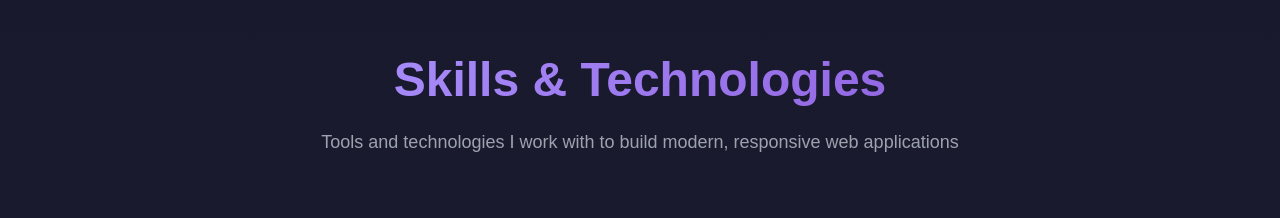
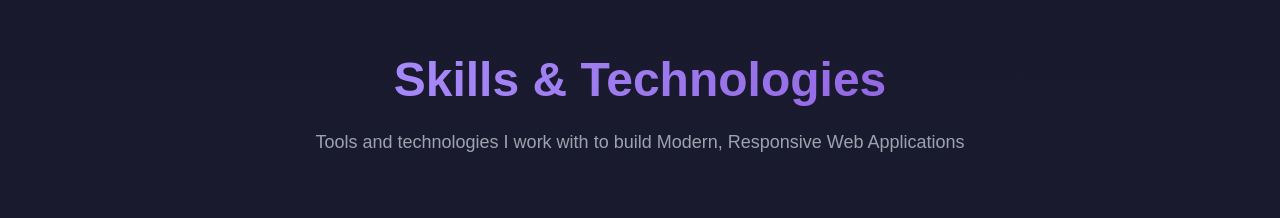
Before and after one commit to Khushbusaifi012/react-portfolio, a React (Vite) app: page / in a window 1280 px wide. Shown: the part 3840-4058 px from the top of the page. Built offline with nearby package versions, Linux system fonts and the light colour scheme.

Commit message:
Updated skills section

```diff
--- a/src/components/Skills.jsx
+++ b/src/components/Skills.jsx
@@ -76,7 +76,7 @@ const Skills = () => {
             </span>
           </h2>
           <p className="text-gray-400 text-lg max-w-2xl mx-auto">
-            Tools and technologies I work with to build modern, responsive web applications
+            Tools and technologies I work with to build Modern, Responsive Web Applications
           </p>
         </motion.div>
 
```
